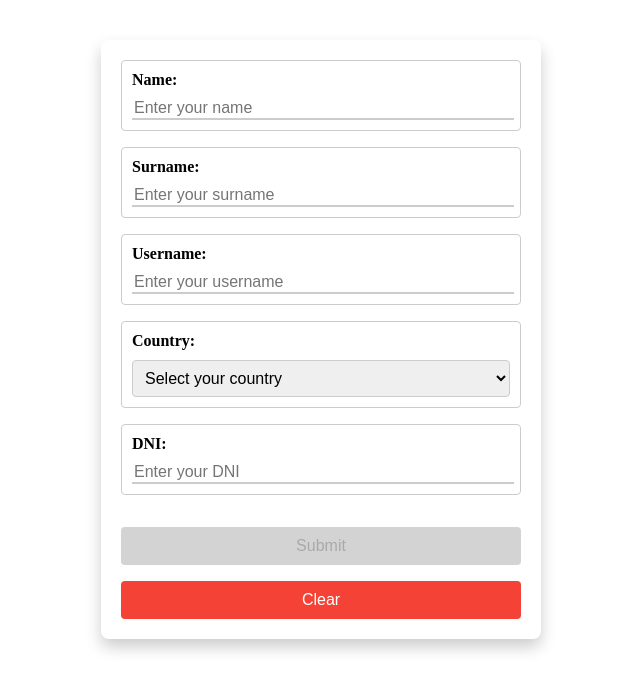
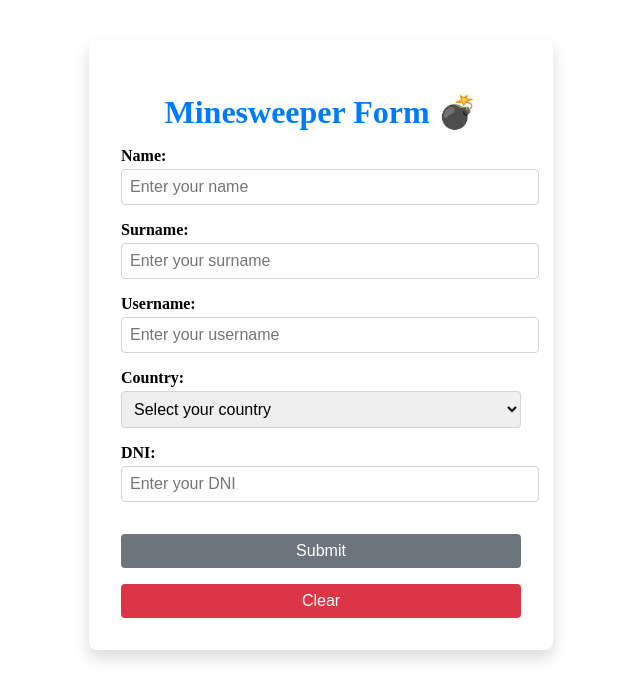
Before and after one commit to plum-bee/Forms, a React (Vite) app: page / in a window 1280 px wide. Shown: the top 700 px of the page, without its empty margins (319-959 px from the left). Built offline with nearby package versions, Linux system fonts and the light colour scheme.

Commit message:
Added CSS

```diff
--- a/src/App.css
+++ b/src/App.css
@@ -11,88 +11,96 @@
   width: 100%;
   max-width: 400px;
   margin: auto;
-  padding: 20px;
-  box-shadow: 0px 8px 16px 0px rgba(0, 0, 0, 0.2);
-  border-radius: 8px;
+  padding: 2rem;
+  box-shadow: 0 0.5rem 1rem rgba(0, 0, 0, 0.15);
+  border-radius: 0.5rem;
+  background: white;
 }
 
-.input-field {
-  margin-bottom: 16px;
-  padding: 10px;
-  border: 1px solid #ccc;
-  border-radius: 4px;
-  font-size: 16px;
-}
-
-label {
-  margin-bottom: 8px;
-  font-weight: bold;
-}
-
-.input-field input {
-  width: 100%;
-  padding-top: 10px;
-  border: none;
-  border-bottom: 2px solid #ccc;
-  outline: none;
-  font-size: 16px;
-}
-
-.input-field input:focus {
-  border-bottom: 2px solid #3f51b5;
-}
-
-.input-field .error {
-  color: red;
-  margin-top: 4px;
+.form-container h1 {
+  color: #007bff;
+  font-size: 2rem;
+  margin-bottom: 1rem;
 }
 
 .input-field {
   display: flex;
   flex-direction: column;
   align-items: flex-start;
+  margin-bottom: 1rem;
+  position: relative;
 }
 
+label {
+  margin-bottom: 0.25rem;
+  font-weight: bold;
+}
+
+.input-field input,
 .input-field select {
   width: 100%;
-  padding: 8px;
-  margin-top: 10px;
-  border: 1px solid #ccc;
-  border-radius: 4px;
-  font-size: 16px;
+  padding: 0.5rem;
+  border: 1px solid #ced4da;
+  border-radius: 0.25rem;
+  margin-top: 0.25rem;
+  font-size: 1rem;
   outline: none;
+  transition: border-color 0.15s ease-in-out, box-shadow 0.15s ease-in-out;
+}
+
+.input-field input:focus,
+.input-field select:focus {
+  border-color: #80bdff;
+  box-shadow: 0 0 0 0.2rem rgba(0, 123, 255, 0.25);
+}
+
+.input-field input.valid,
+.input-field select.valid {
+  border-color: #28a745;
+}
+
+.input-field input.invalid,
+.input-field select.invalid {
+  border-color: #dc3545;
+}
+
+.input-field .error {
+  color: #dc3545;
+  margin-top: 0.25rem;
+  font-size: 0.875rem;
 }
 
 button {
-  padding: 10px 20px;
+  padding: 0.5rem 1rem;
   border: none;
-  border-radius: 4px;
+  border-radius: 0.25rem;
   cursor: pointer;
-  font-size: 16px;
-  margin-top: 16px;
-  transition: background-color 0.3s;
+  font-size: 1rem;
+  margin-top: 1rem;
+  transition: background-color 0.15s ease-in-out, box-shadow 0.15s ease-in-out,
+    border-color 0.15s ease-in-out;
 }
 
 .submit-button {
-  background-color: #4caf50;
+  background-color: #28a745;
   color: white;
 }
 
 .submit-button:hover {
-  background-color: #45a049;
+  background-color: #218838;
 }
 
 .clear-button {
-  background-color: #f44336;
+  background-color: #dc3545;
   color: white;
 }
 
 .clear-button:hover {
-  background-color: #da190b;
+  background-color: #c82333;
 }
 
 .disabled-button {
-  background-color: #d3d3d3;
-  color: #a9a9a9;
+  background-color: #6c757d;
+  color: white;
   cursor: not-allowed;
 }
--- a/src/components/Form.jsx
+++ b/src/components/Form.jsx
@@ -31,6 +31,8 @@ function Form ({ onSubmit }) {
   }
   return (
     <form className='form-container'>
+      <h1>Minesweeper Form 💣</h1>
+
       <InputField
         label='Name'
         id='name'
--- a/src/components/InputField.jsx
+++ b/src/components/InputField.jsx
@@ -16,7 +16,7 @@ function InputField ({
   }
 
   return (
-    <label htmlFor={id} className={`input-field ${getClassName(value, error)}`}>
+    <label htmlFor={id} className='input-field'>
       {label}:
       <input
         id={id}
@@ -26,6 +26,7 @@ function InputField ({
         onChange={handleChange}
         onBlur={handleBlur}
         data-testid={id}
+        className={getClassName(value, error)}
       />
       {error && (
         <div className='error' data-testid={`${id}-error`}>
--- a/src/components/SelectField.jsx
+++ b/src/components/SelectField.jsx
@@ -37,7 +37,11 @@ function SelectField ({
           </option>
         ))}
       </select>
-      {error && <div data-testid={`${id}-error`}>{error}</div>}
+      {error && (
+        <div className='error' data-testid={`${id}-error`}>
+          {error}
+        </div>
+      )}
     </label>
   )
 }
--- a/src/hooks/useForm.js
+++ b/src/hooks/useForm.js
@@ -9,8 +9,6 @@ function useForm (initialData, validate) {
   const handleChange = event => {
     const { name, value } = event.target
     setFormData(prevData => ({ ...prevData, [name]: value }))
-
-    // Después de actualizar formData, valida ambos campos "name" y "username"
     const errors = validate({ ...formData, [name]: value })
     setFormErrors(errors)
   }
```
